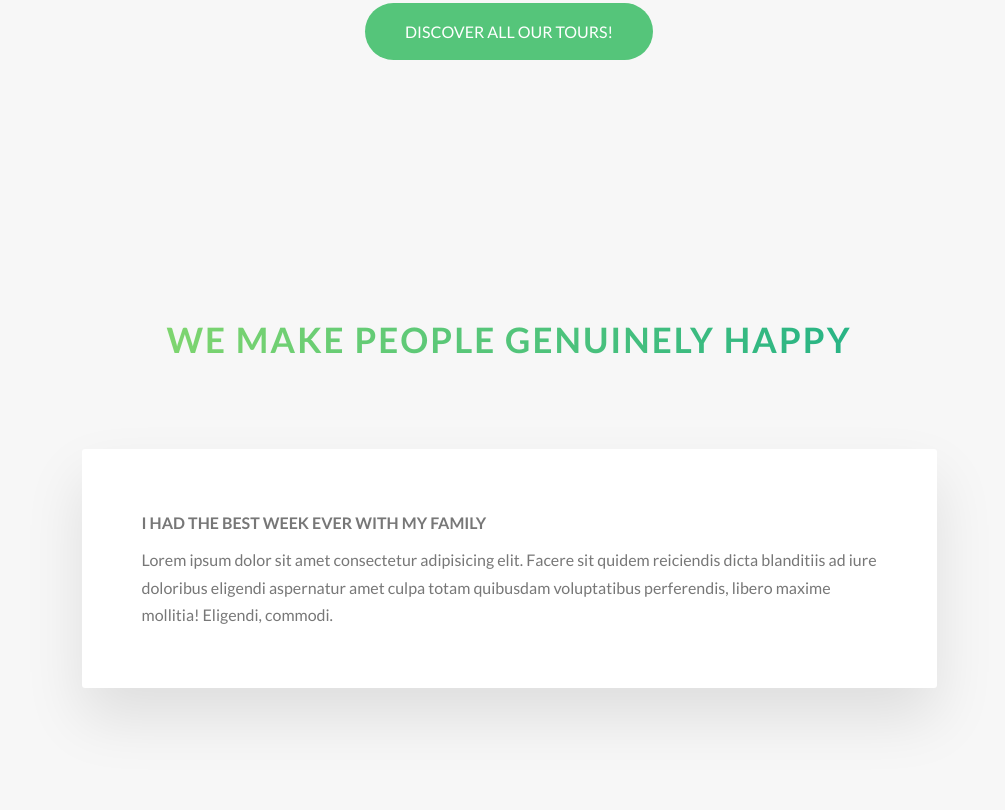
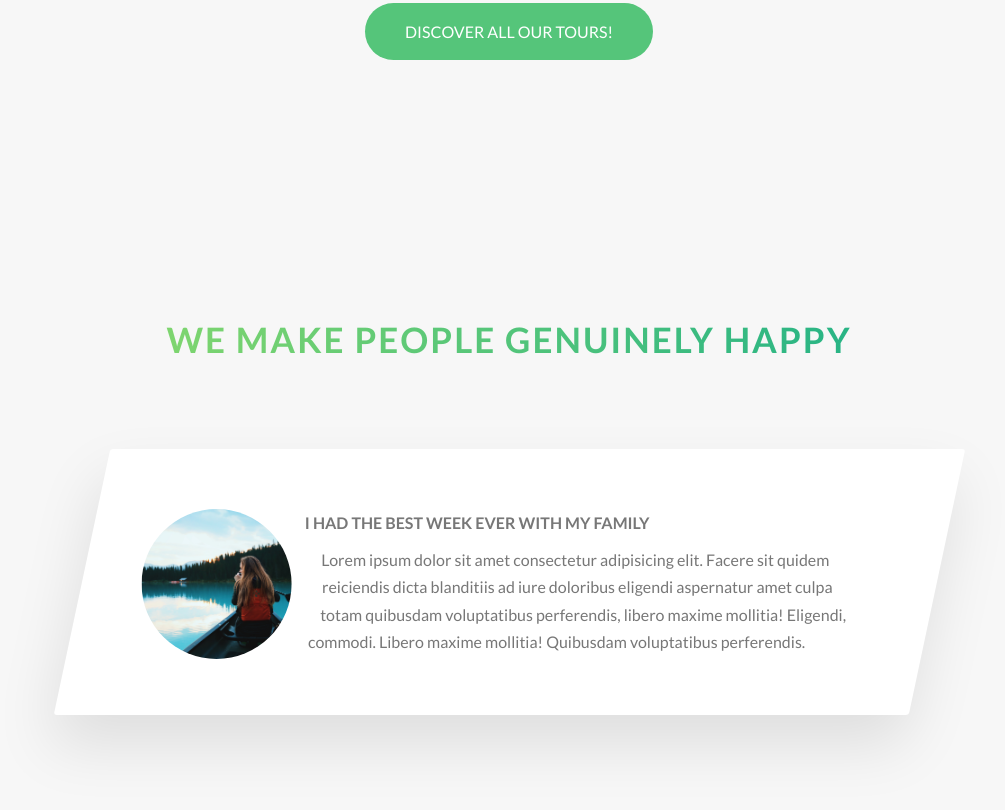
Before and after one commit to johsire/advanced-css---sass-front-end-dev-skils, a website: page index.html in a window 1280 px wide. Shown: the part 3075-3885 px from the top of the page, without its empty margins (131-1136 px from the left). Drawn offline with Linux system fonts and the light colour scheme.

Commit message:
Stories Section Pt1 Final

```diff
--- a/components/_story.scss
+++ b/components/_story.scss
@@ -4,11 +4,45 @@
   margin: 0 auto;
   box-shadow: 0 3rem 6rem rgba($color-black, .1);
   background-color: $color-white;
- border-radius: 3px;
   -webkit-border-radius: 3px;
   -moz-border-radius: 3px;
   -ms-border-radius: 3px;
   -o-border-radius: 3px;
+  border-radius: 3px;
   padding: 6rem;
+  padding-left: 9rem;
   font-size: $default-font-size;
+  -webkit-transform: skewX(-12deg);
+  -moz-transform: skewX(-12deg);
+  -ms-transform: skewX(-12deg);
+  -o-transform: skewX(-12deg);
+  transform: skewX(-12deg);
+
+  &__shape {
+   //FortheCircleShapetowork/appearyouneed2things---->>>>>>>:  // Element has to be floated'  // Element has to have defined dimensions - height and width;
+   width: 15rem;
+   height: 15rem;
+   float: left;
+   -webkit-shape-outside: circle(50% at 50% 50%);
+   shape-outside: circle(50% at 50% 50%);
+   -webkit-clip-path: circle(50% at 50% 50%);
+   clip-path: circle(50% at 50% 50%);
+   -webkit-transform: translateX(-3rem) skewX(12deg);
+   -moz-transform: translateX(-3rem) skewX(12deg);
+   -ms-transform: translateX(-3rem) skewX(12deg);
+   -o-transform: translateX(-3rem) skewX(12deg);
+   transform: translateX(-3rem) skewX(12deg);
 }
+
+  &__img {
+   height: 100%;
+  }
+
+  &__text {
+   -webkit-transform: skewX(12deg);
+   -moz-transform: skewX(12deg);
+   -ms-transform: skewX(12deg);
+   -o-transform: skewX(12deg);
+   transform: skewX(12deg);
+}
+}
--- a/index.html
+++ b/index.html
@@ -278,13 +278,14 @@
       <div class="row">
         <div class="story">
           <figure class="story__shape">
-
+            <img src="img/nat-8.jpg" alt="Person on a tour!" class="story__img">
           </figure>
           <div class="story__text">
             <h3 class="heading-tertiary u-margin-bottom-small">
               I had the best week ever with my family
             </h3>
-            <p>Lorem ipsum dolor sit amet consectetur adipisicing elit. Facere sit quidem reiciendis dicta blanditiis ad iure      doloribus eligendi aspernatur amet culpa totam quibusdam voluptatibus perferendis, libero maxime mollitia!          Eligendi, commodi.
+            <p>Lorem ipsum dolor sit amet consectetur adipisicing elit. Facere sit quidem reiciendis dicta
+                blanditiis ad iure doloribus eligendi aspernatur amet culpa totam quibusdam voluptatibus perferendis, libero maxime mollitia! Eligendi, commodi. Libero maxime mollitia! Quibusdam voluptatibus perferendis.
             </p>
           </div>
         </div>
```
Also changed, not shown: css/styles.css. Lines whose indentation alone changed are shown as unchanged.
